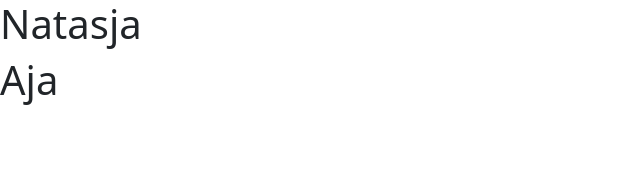
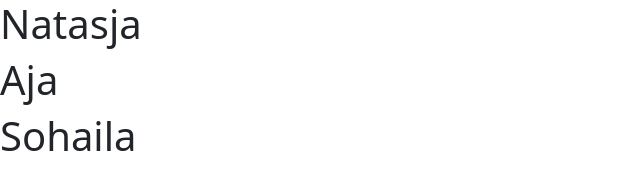
Before and after one commit to NatasjaBorchJensen/tema6, a website: page index.html in a window 1280 px wide. Shown: the whole page, without its empty margins (0-640 px from the left). Drawn offline with nearby package versions, Linux system fonts and the light colour scheme; files that its build step writes are made by us from their sources.

Commit message:
First commit sohaila

```diff
--- a/index.html
+++ b/index.html
@@ -18,6 +18,7 @@
 
 <h1>Natasja</h1>
 <h1>Aja</h1>
+<h1>Sohaila</h1>
 
 
 
```
